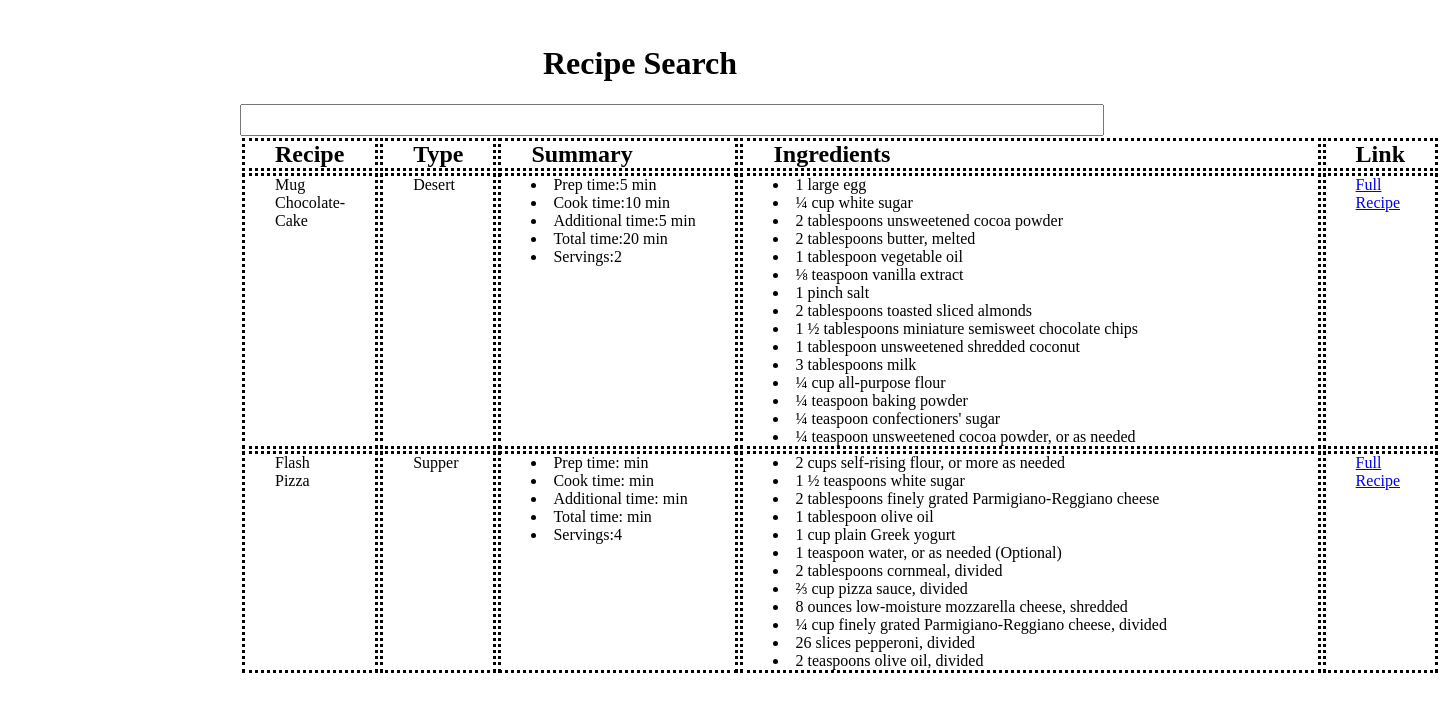
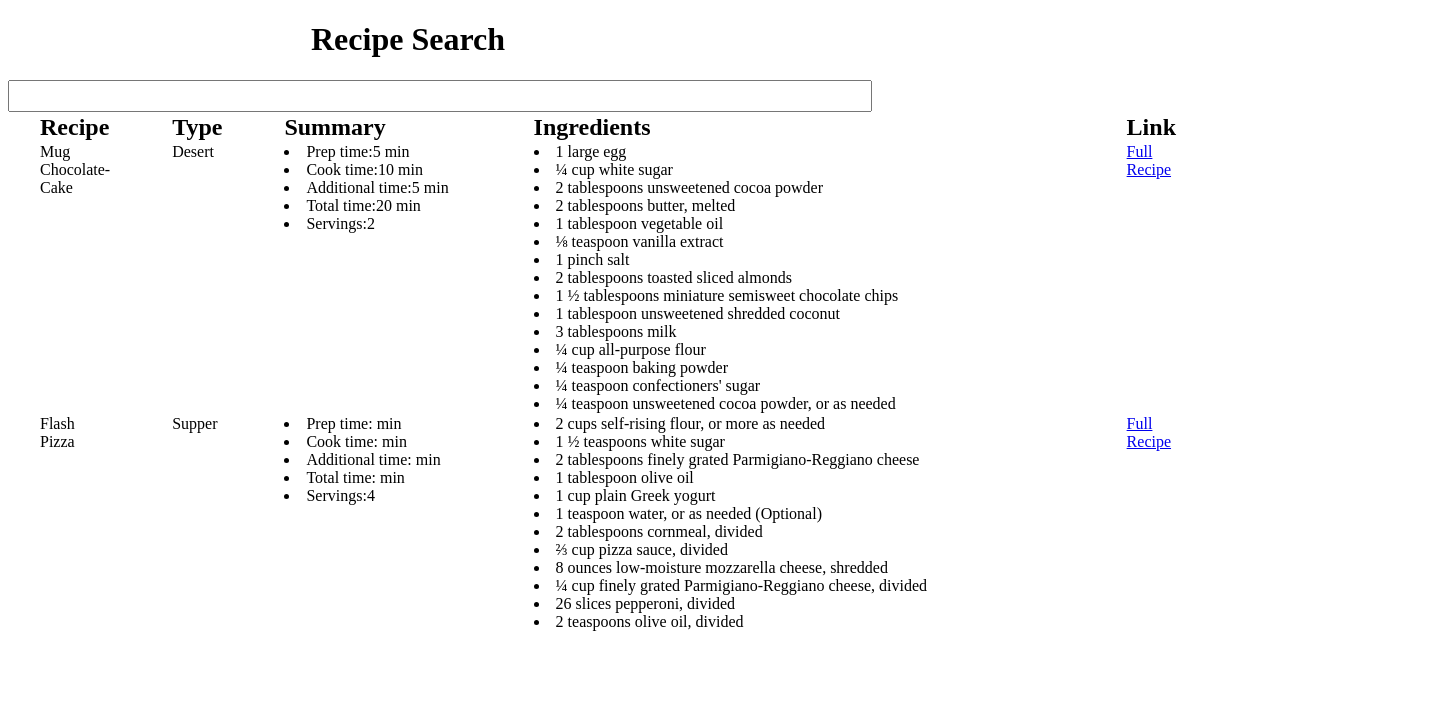
Before and after one commit to gcontesini/personal_react_webapp, a React (Create React App) app: page / in a window 1280 px wide. Shown: the top 712 px of the page, 1440 px wide, since content can reach past the window. Built offline with nearby package versions, Linux system fonts and the light colour scheme.

Commit message:
HandlerRecipe implemented

```diff
--- a/src/App.js
+++ b/src/App.js
@@ -3,16 +3,22 @@ import PropTypes from "prop-types";
 import './App.css';
 import Recipe from "./recipe-book.json";
 
-// React Components
 
-const Ingredients = ({_ingredients}) => (
+function App() {
+	// React Hook
+	// state is the current state of the hook
+	// setState is the setter of the variable state
+	const [state, setState] = React.useState("");
+	const [selectedItem, setSelectedItem] = React.useState(null);
+
+	const HandlerIngredients = ({_ingredients}) => (
 		<td> {_ingredients.map((_ingredients_) =>
 			<li key={_ingredients_.toString()}> {_ingredients_} </li>
 		)}
 		</td>
 	);
 
-const Summary = ({_summary}) => (
+	const HandlerSummary = ({_summary}) => (
 		<td>
 			<li>Prep time:{_summary.cook_time} min</li>
 			<li>Cook time:{_summary.prep_time} min</li>
@@ -22,18 +28,38 @@ const Summary = ({_summary}) => (
 		</td>
 	);
 
-function App() {
-	// React Hook
-	// state is the current state of the hook
-	// setState is the setter of the variable state
-	const [state, setState] = React.useState("");
+	const HandlerRecipe = ({_recipe, selectRecipe}) => (
+		<tbody>
+		{_recipe
+			.filter((_recipe) => _recipe.name
+			.toLowerCase()
+			.includes( state.toLowerCase() ))
+			.map(_recipe_ => (
+				<tr
+				key={_recipe_.id}
+				// onSelect = {(Recipe.name) => setSelectedItem( Recipe.name ) }
+				>
+					<td>{_recipe_.name}</td>
+					<td>{_recipe_.type}</td>
+					<HandlerSummary _summary={_recipe_.summary}/>
+					<HandlerIngredients key={_recipe_.ingredients.toString()} _ingredients={_recipe_.ingredients}/>
+					<td>
+						<a href={_recipe_.link} target="_blank"> Full Recipe </a>
+					</td>
+					{/* <td >
+						<button onClick={() => setSelectedItem( Recipe.name )} >Select</button>
+					</td> */}
+				</tr>
+			))}
+		</tbody>
+	);
 
 	return (
 		<div
 			style={{
-				margin: "auto",
+				// margin: "auto",
 				width: 800,
-				paddingTop: "1rem",
+				// paddingTop: "1rem",
 			}}
 		>
 			<h1 className="title">
@@ -41,8 +67,16 @@ function App() {
 			</h1>
 			<input
 				value={state}
-				onChange={(_state) => setState(_state.target.value)}
+				onChange={( _state ) => setState( _state.target.value )}
 			/>
+			<div
+				dyplay={{
+					// display: "grid",
+					gridTemplateColumns: "70% 30%",
+					gridColumnGap: "1rem",
+				}}
+			>
+				<div>
 					<table
 						width="150%"
 					>
@@ -51,27 +85,19 @@ function App() {
 								<th width="0%"> Recipe </th>
 								<th width="0%"> Type </th>
 								<th width="25%"> Summary</th>
-						<th width="80%"> Ingredients </th>
-						<th width="75%"> Link </th>
+								<th width="70%"> Ingredients </th>
+								<th width="65%"> Link </th>
 							</tr>
 						</thead>
-				<tbody>
-					{Recipe
-						.filter((Recipe) => Recipe.name.includes(state))
-						.slice(0,2)
-						.map(Recipe => (
-						<tr key={Recipe.id}>
-							<td>{Recipe.name}</td>
-							<td>{Recipe.type}</td>
-							<Summary _summary={Recipe.summary}/>
-							<Ingredients key={Recipe.ingredients.toString()} _ingredients={Recipe.ingredients}/>
-							<td>
-								<a href={Recipe.link} target="_blank"> Full Recipe </a>
-							</td>
-						</tr>
-					))}
-				</tbody>
+						<HandlerRecipe key={Recipe.id} _recipe={Recipe}/>
 					</table>
+				</div>
+				{selectedItem && (
+					<div>
+						<h1>{selectedItem.name}</h1>
+					</div>
+				)}
+			</div>
 		</div>
 	);
 };
--- a/src/index.css
+++ b/src/index.css
@@ -4,7 +4,6 @@ th{
 }
 
 th, td {
-	border-style: dotted;
 	text-align: left;
 	padding: 0 30px;
 	vertical-align: top;
@@ -16,7 +15,6 @@ input {
 	padding: 0 30px;
 }
 
-
 .title {
 	text-align: center;
 }
```
Lines whose indentation alone changed are shown as unchanged.
